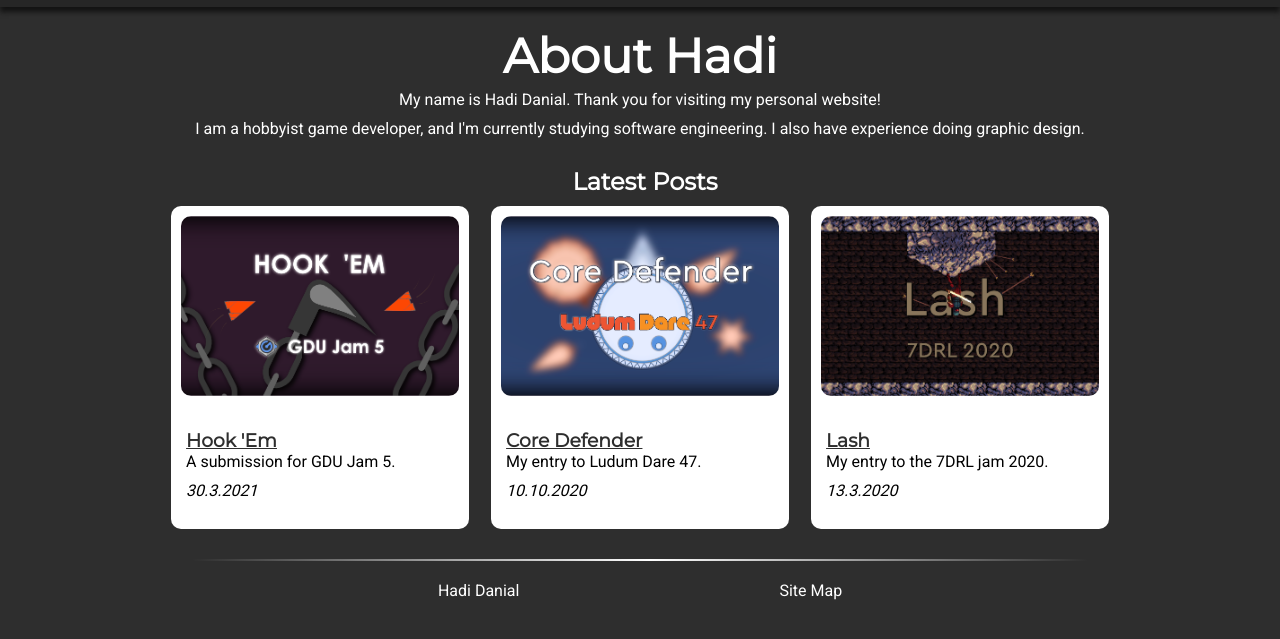
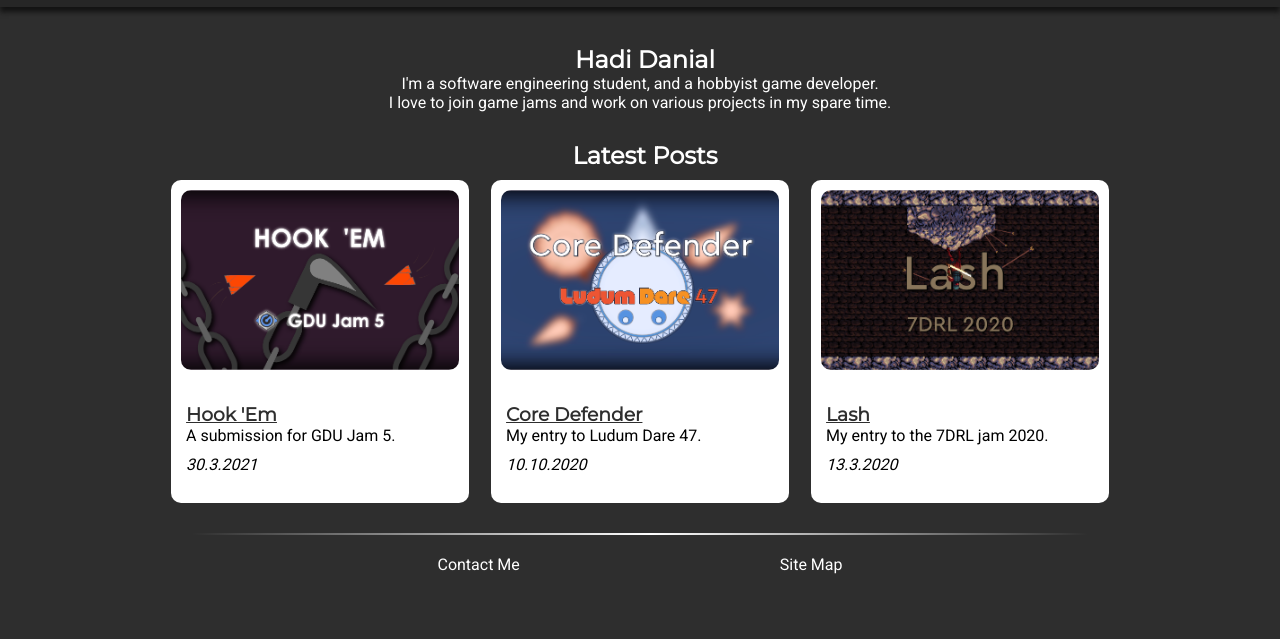
Before and after one commit to hadiDanial/PortfolioWebsite, a plain HTML site: page index.html in a window 1280 px wide. Shown: the part 93-732 px from the top of the page. Drawn offline with Linux system fonts and the light colour scheme.

Commit message:
Update index.html

```diff
--- a/index.html
+++ b/index.html
@@ -59,9 +59,9 @@
     </header>
   <div class="fadeIn">
     <div class="center_text">
-        <h1>About Hadi</h1>
-        <p>My name is Hadi Danial. Thank you for visiting my personal website!</p>
-        <p>I am a hobbyist game developer, and I'm currently studying software engineering. I also have experience doing graphic design.</p>
+      <br> <br>
+        <h2>Hadi Danial</h2>
+        <p>I'm a software engineering student, and a hobbyist game developer.<br>I love to join game jams and work on various projects in my spare time.</p>
         <!--<p>You can contact me at: <a href="mailto:placeholder@email.com" style="text-decoration:underline; color:rgb(121, 204, 207); cursor: pointer;"> placeholder@email.com </a></p>
         <p>Placeholder Resume: <a href="Resume_Placeholder.pdf" style="text-decoration:underline; color:rgb(121, 204, 207); cursor: pointer;"> resume </a></p>   -->
 
@@ -74,9 +74,9 @@
   </div>
 </div>
 <footer>
-		<div class="line"> </div>
-		<a href="http://www.hadidanial.com">Hadi Danial</a>
-		<a href="http://www.hadidanial.com/sitemap.html">Site Map</a>
+    <div class="line"> </div>
+    <a href="mailto:contact@hadidanial.com">Contact Me</a>
+    <a href="http://www.hadidanial.com/sitemap.html">Site Map</a>
 	</footer>
 </body>
 </html>
```
